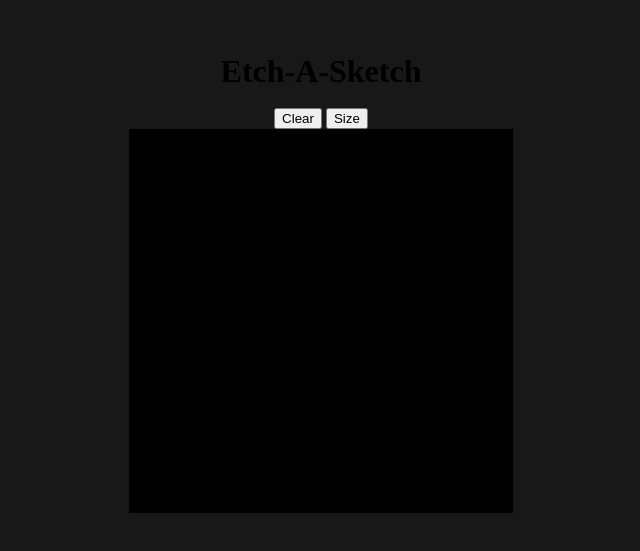
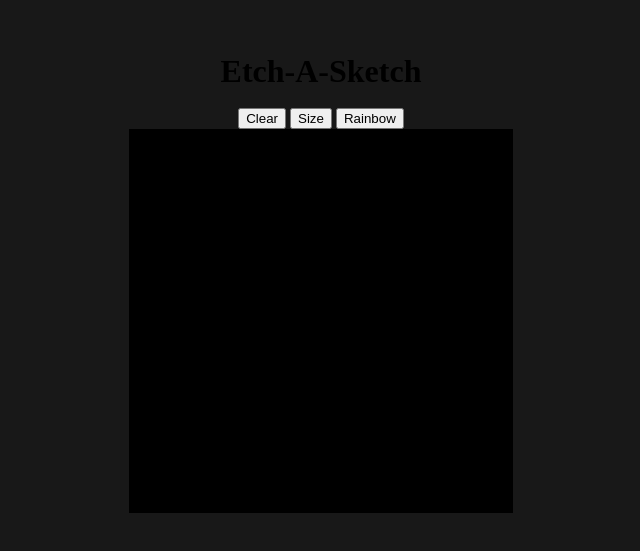
Before and after one commit to Jreayl/etch-a-sketch, a plain HTML site: page index.html in a window 1280 px wide. Shown: the part 135-686 px from the top of the page, without its empty margins (319-959 px from the left). Drawn offline with Linux system fonts and the light colour scheme.

Commit message:
Added rainbow button.

```diff
--- a/index.html
+++ b/index.html
@@ -5,16 +5,15 @@
     <link rel="stylesheet" href="style.css">
     <link rel="shortcut icon" href="#">
 </head>
-<body>
+<body onload="main()">
     <h1>Etch-A-Sketch</h1>
-    <div class="button-choices">
+    <div class="buttons">
         <button id="clear">Clear</button>
         <button id="size">Size</button>
+        <button id="rainbow">Rainbow</button>
     </div>
     <div class="container-wrapper">
-        <div id="container">
-
-        </div>
+        <div id="container"></div>
     </div>
 </body>
 <script src="eas.js"></script>
```
